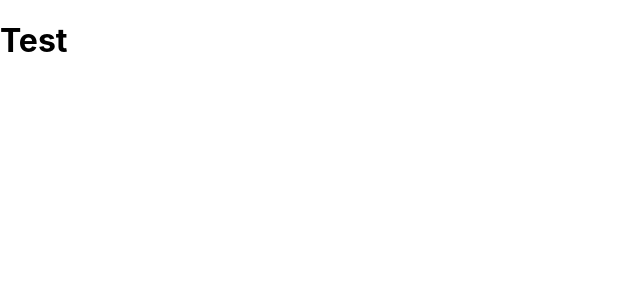
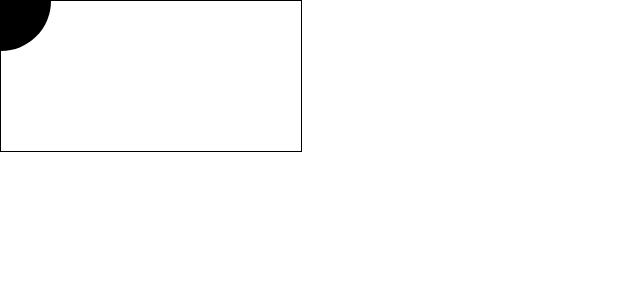
Before and after one commit to Gorgutzz/mini-game, a React (Create React App) app: page / in a window 1280 px wide. Shown: the top 300 px of the page, without its empty margins (0-640 px from the left). Built offline with nearby package versions, Linux system fonts and the light colour scheme.

Commit message:
imported canvas in app refactor

```diff
--- a/src/App.js
+++ b/src/App.js
@@ -1,18 +1,12 @@
 import React, {Component} from 'react';
-import PropTypes from 'prop-types';
+import Canvas from './components/Canvas';
 
 class App extends Component {
   render() {
     return (
-      <div className="App">
-        <h1>{this.props.message}</h1>
-      </div>
+      <Canvas />
     );
   }
 }
 
-App.propTypes = {
-  message: PropTypes.string.isRequired,
-};
-
 export default App;
```
